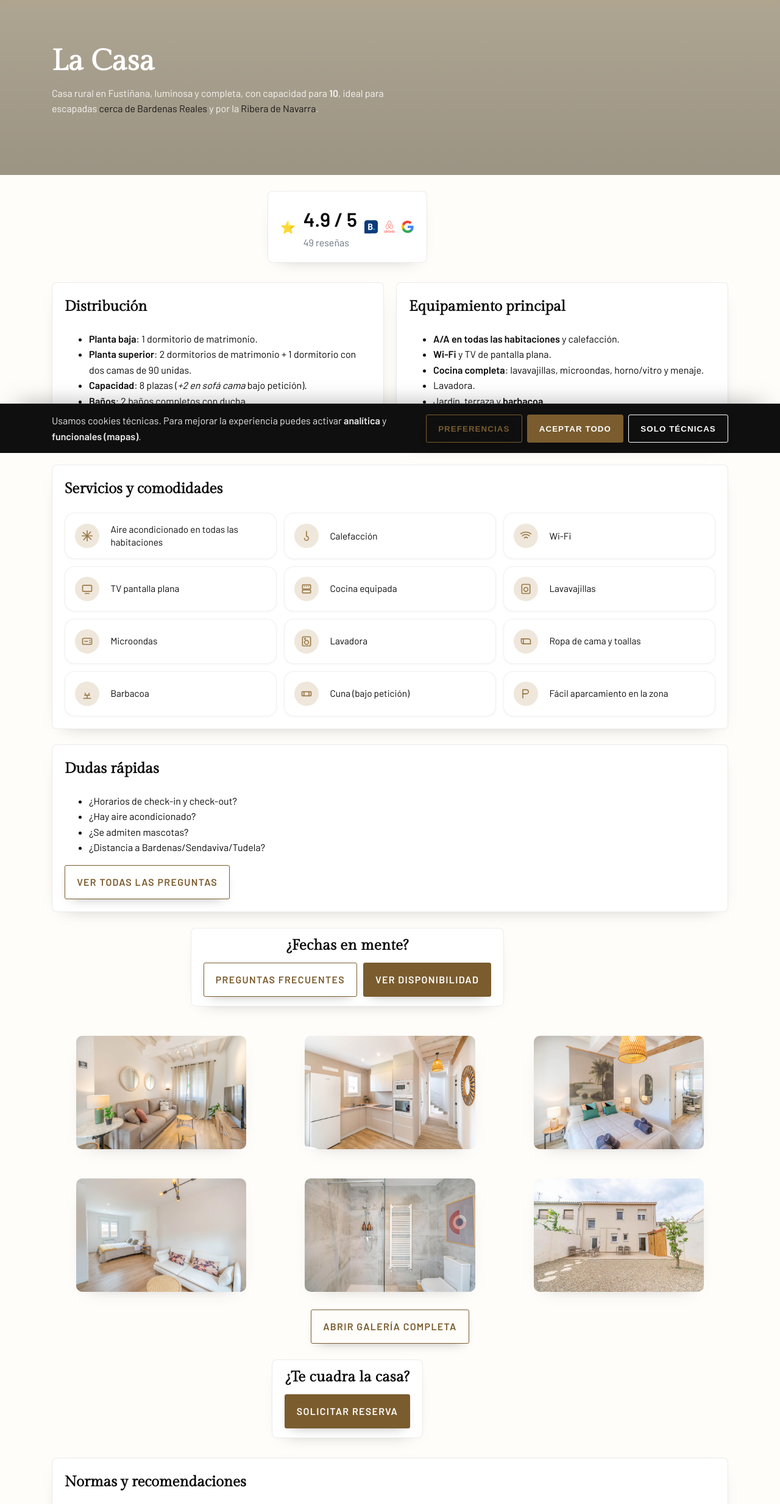
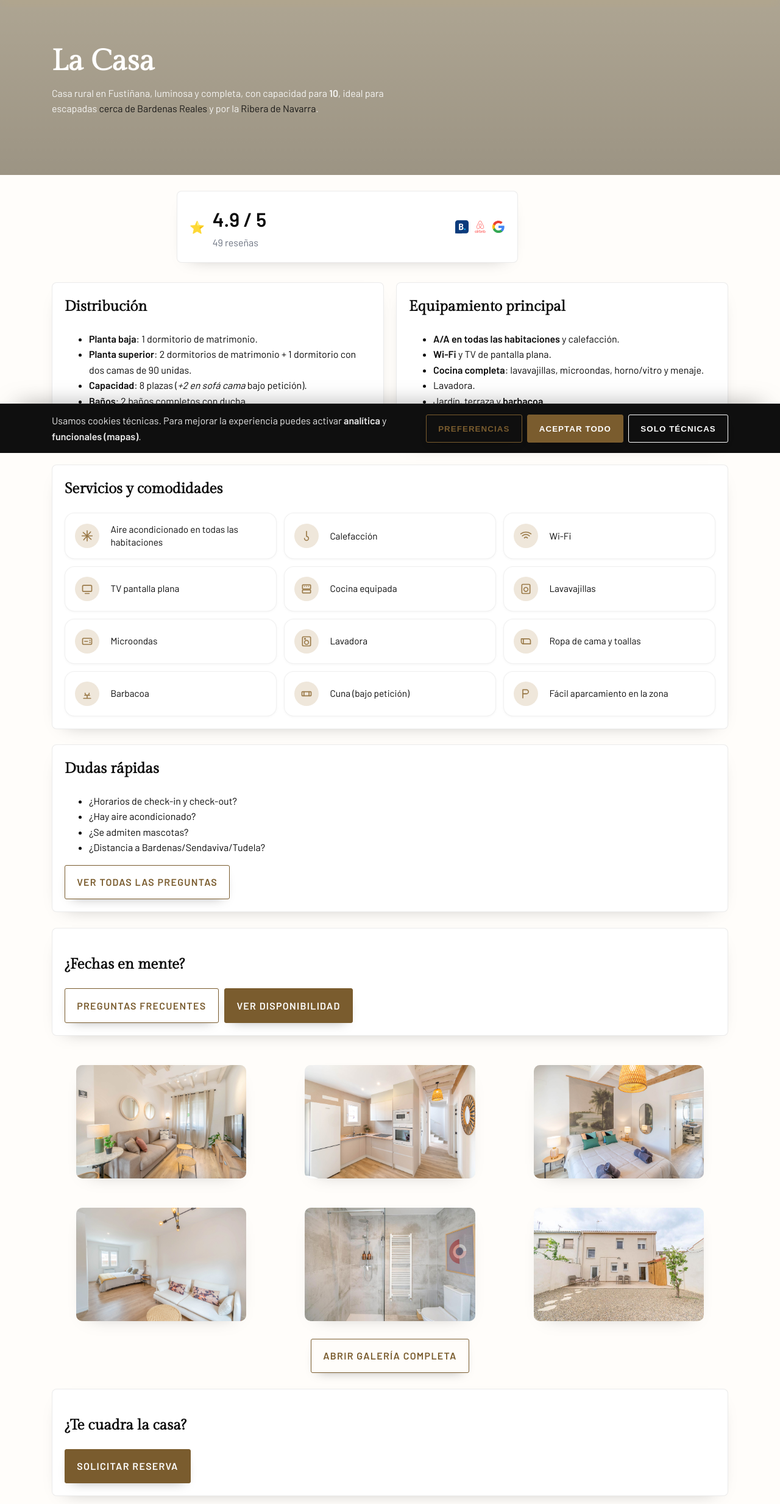
Before and after one commit to Jandri2209/web-bardena-negra, an Eleventy site: page la-casa.njk in a window 1280 px wide. Shown: the part 57-2524 px from the top of the page at 61% size. Built offline with nearby package versions, Linux system fonts and the light colour scheme; Eleventy itself is replaced by a stand-in of ours; files that its build step writes are made by us from their sources.

Commit message:
Ajuste de centrado.

```diff
--- a/assets/styles.css
+++ b/assets/styles.css
@@ -925,12 +925,29 @@ body.modal-open{ overflow:hidden }
 }
 .score-badge.booking{ background: var(--brand-booking); color:#fff; box-shadow:0 2px 10px rgba(0,0,0,.12) }
 
-/* Mini strip de rating reutilizando estilos existentes */
 .rating-strip{
-  display:flex; align-items:center; justify-content:space-between; gap:.75rem;
+  display: flex;
+  align-items: center;
+  justify-content: space-between;
+  gap: .8rem;
+
+  /* ancho agradable y centrado */
+  width: clamp(20rem, 90vw, 560px);
+  margin: 0 auto;
 }
+
 .rating-strip .logos{
-  display:flex; align-items:center; gap:.5rem;
+  display:flex;
+  align-items:center;
+  gap:.5rem;
+}
+
+@media (max-width: 600px){
+  .rating-strip{
+    flex-direction: column;
+    text-align: center;
+    gap: .5rem;
+  }
 }
 
 /* ==========================
@@ -1463,21 +1480,3 @@ html[lang="en"] .nav .nav-link{
   display: flex; align-items: center; gap: .5rem;
   padding: .45rem .6rem;
 }
-
-/* Utilidad: centrar hijos estrechos dentro de un .container */
-.container.center-children{
-  display:flex;
-}
-.container.center-children > *{
-  margin-left:auto;
-  margin-right:auto;
-}
-/* Título bonito para CTAs (como los h2 de las cards) */
-.cta-title{
-  font-family: "Gilda Display", Georgia, serif; /* igual que .font-primary */
-  font-size: clamp(1.25rem, 1.1rem + 0.6vw, 1.5rem);
-  line-height: 1.2;
-  margin: 0 0 .35rem;  /* mismo aire que en otras cards */
-  letter-spacing: .2px;
-  color: var(--ink);
-}
--- a/la-casa.njk
+++ b/la-casa.njk
@@ -168,8 +168,8 @@ permalink: "/la-casa/"
   </div>
 </section>
 
-<section class="container center-children" aria-label="Reserva rápida" style="margin:1.6rem 0 0">
-  <div class="card cta-card">
+<section class="container" style="margin-top:1.6rem">
+  <div class="card">
     <h2 class="cta-title">¿Fechas en mente?</h2>
     <div class="cta-actions">
       <a class="btn alt" href="/la-casa/faq/#checkin">Preguntas frecuentes</a>
@@ -215,8 +215,8 @@ permalink: "/la-casa/"
   <p style="text-align:center;margin-top:.8rem"><a href="/la-casa/galeria/" class="btn alt">Abrir galería completa</a></p>
 </section>
 
-<section class="container center-children" aria-label="Reserva" style="margin:1.6rem 0 0">
-  <div class="card cta-card">
+<section class="container" style="margin-top:1.6rem">
+  <div class="card">
     <h2 class="cta-title">¿Te cuadra la casa?</h2>
     <div class="cta-actions">
       <a class="btn" href="/reservas/">Solicitar reserva</a>
```
